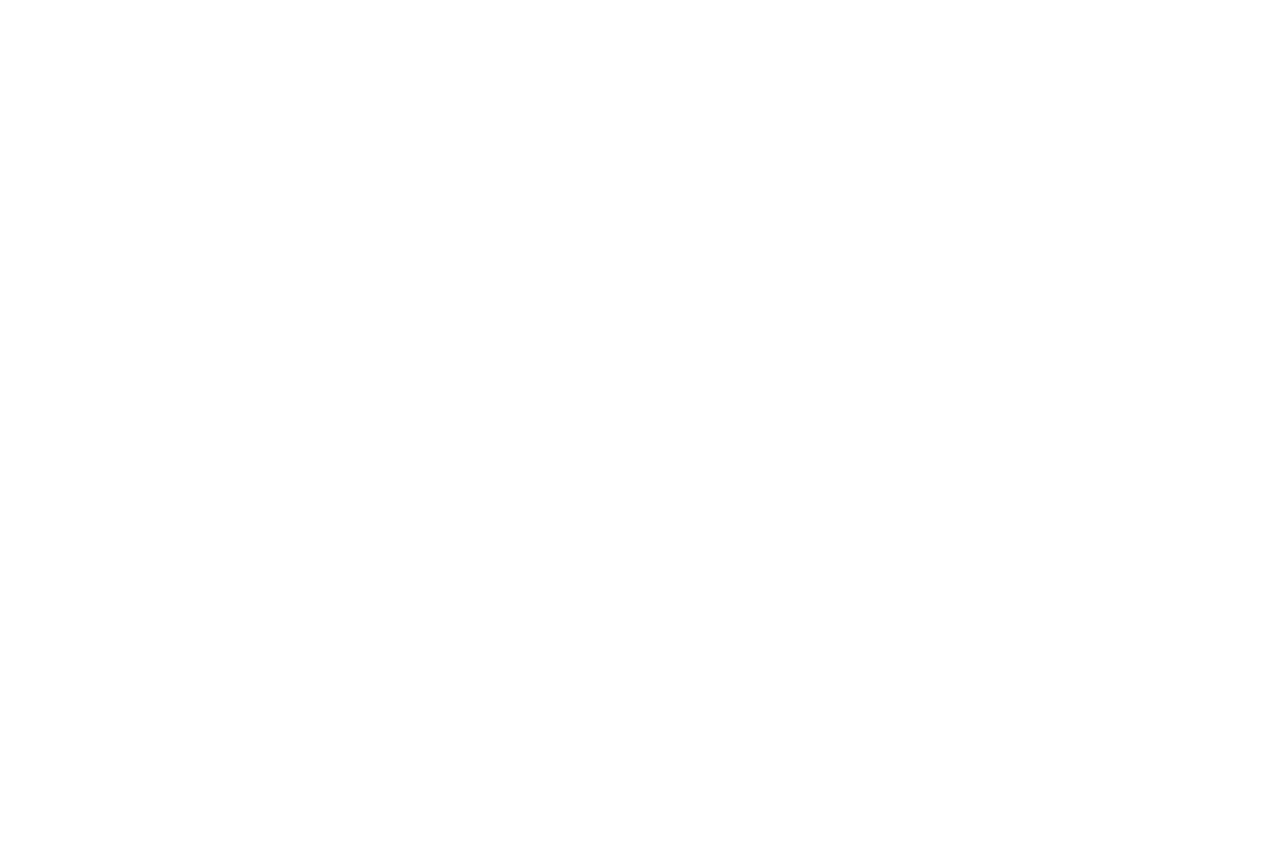
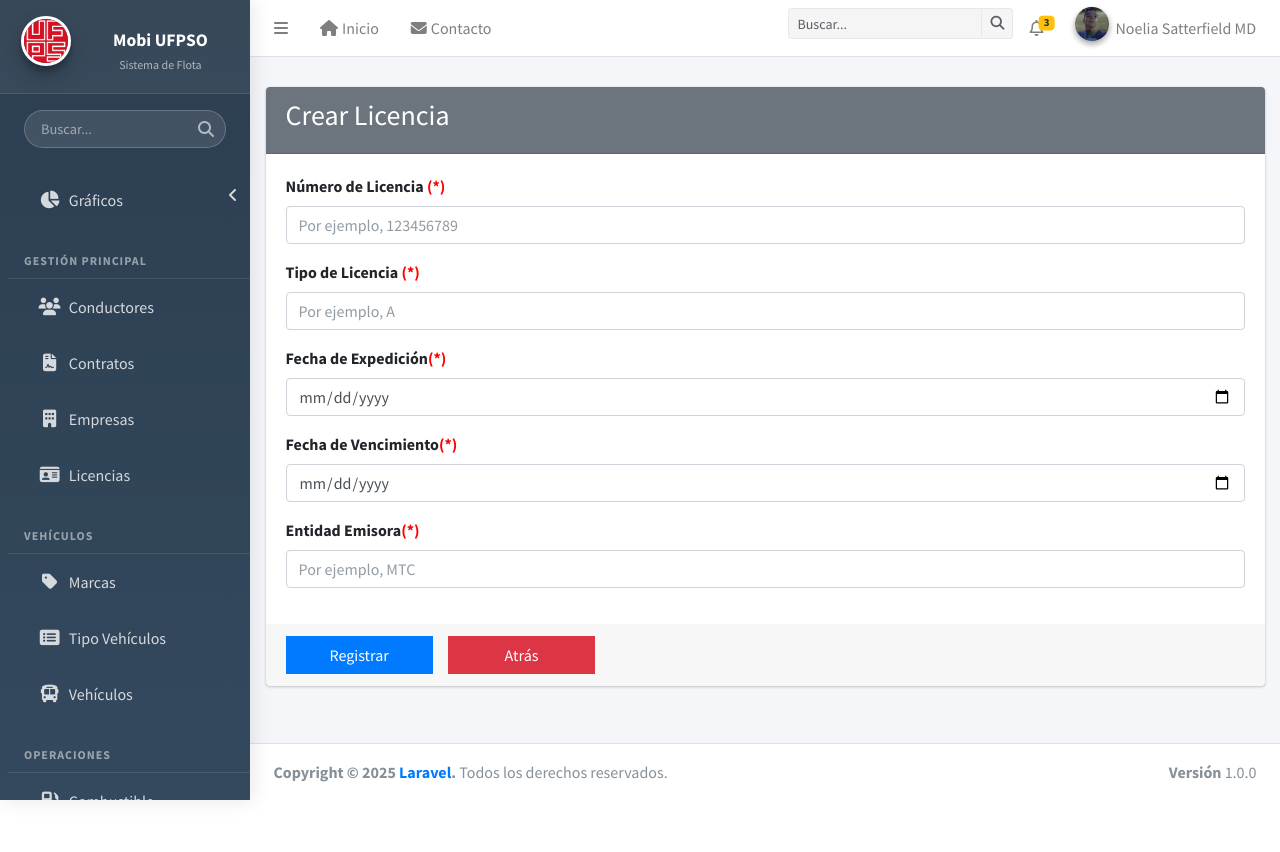
Before and after one commit to JordyPradaYanes/FlotaVehiculo, a Laravel app: page /licencias/create in a window 1280 px wide. Before the commit the page is empty. Before the commit the page ends 800 px from the top, so only its background shows below. Run offline with Laravel 12, Linux system fonts and the light colour scheme; a user stored in the database is signed in; data comes from the database, SQL or seed files in the repository; some libraries are stand-ins or nearby versions.

Commit message:
feat: Implement various fixes and improvements
This commit addresses several issues in the application:

- Fixes the `recarga_combustible` create form by passing the vehicle list from the controller.
- Adds SweetAlert confirmations for delete and status change actions in the `empresas` and `licencias` modules.
- Creates the content for the `licencias/create.blade.php` view, which was previously empty.

```diff
--- a/app/Http/Controllers/Recarga_CombustibleController.php
+++ b/app/Http/Controllers/Recarga_CombustibleController.php
@@ -4,6 +4,7 @@ namespace App\Http\Controllers;
 
 use Illuminate\Http\Request;
 use App\Models\Recarga_Combustible;
+use App\Models\Vehiculo;
 
 class Recarga_CombustibleController extends Controller
 {
@@ -21,7 +22,8 @@ class Recarga_CombustibleController extends Controller
      */
     public function create()
     {
-        return view('recarga_combustibles.create');
+        $vehiculos = Vehiculo::all();
+        return view('recarga_combustibles.create', compact('vehiculos'));
     }
 
     /**
--- a/resources/views/empresas/index.blade.php
+++ b/resources/views/empresas/index.blade.php
@@ -162,6 +162,7 @@
 
 @push('scripts')
 {{-- Agregando scripts necesarios para SweetAlert2 y funcionalidad del buscador --}}
+<script src="https://cdn.jsdelivr.net/npm/sweetalert2@11"></script>
 <script src="{{ asset('backend/dist/js/delete-confirm.js') }}"></script>
 <script src="{{ asset('backend/dist/js/statuschange.js') }}"></script>
 <script src="{{ asset('backend/dist/js/empresas.js') }}"></script>
--- a/resources/views/licencias/create.blade.php
+++ b/resources/views/licencias/create.blade.php
@@ -0,0 +1,122 @@
+@extends('layouts.app')
+
+@section('title','Crear Licencia')
+
+@section('content')
+<div class="content-wrapper">
+    <section class="content-header">
+        <div class="container-fluid">
+        </div>
+    </section>
+
+    <section class="content">
+        <div class="container-fluid">
+            <div class="row">
+                <div class="col-md-12">
+                    <div class="card">
+                        <div class="card-header bg-secondary">
+                            <h3>@yield('title')</h3>
+                        </div>
+                        <form method="POST" action="{{ route('licencias.store') }}">
+                            @csrf
+                            <div class="card-body">
+                                @if(session('error'))
+                                    <div class="alert alert-danger alert-dismissible fade show" role="alert">
+                                        {{ session('error') }}
+                                        <button type="button" class="close" data-dismiss="alert" aria-label="Close">
+                                            <span aria-hidden="true">&times;</span>
+                                        </button>
+                                    </div>
+                                @endif
+
+                                @if($errors->any())
+                                    <div class="alert alert-danger alert-dismissible fade show" role="alert">
+                                        <ul class="mb-0">
+                                            @foreach($errors->all() as $error)
+                                                <li>{{ $error }}</li>
+                                            @endforeach
+                                        </ul>
+                                        <button type="button" class="close" data-dismiss="alert" aria-label="Close">
+                                            <span aria-hidden="true">&times;</span>
+                                        </button>
+                                    </div>
+                                @endif
+
+                                <div class="row">
+                                    <div class="col-lg-12 col-sm-12 col-md-12 col-xs-12">
+                                        <div class="form-group label-floating">
+                                            <label class="control-label">Número de Licencia <strong
+                                                    style="color:red;">(*)</strong></label>
+                                            <input type="text" class="form-control" name="numero_licencia"
+                                                placeholder="Por ejemplo, 123456789" autocomplete="off"
+                                                value="{{ old('numero_licencia') }}" required>
+                                        </div>
+                                    </div>
+                                </div>
+                                <div class="row">
+                                    <div class="col-lg-12 col-sm-12 col-md-12 col-xs-12">
+                                        <div class="form-group label-floating">
+                                            <label class="control-label">Tipo de Licencia <strong
+                                                    style="color:red;">(*)</strong></label>
+                                            <input type="text" name="tipo_licencia" placeholder="Por ejemplo, A"
+                                                class="form-control" autocomplete="off"
+                                                value="{{ old('tipo_licencia') }}" required>
+                                        </div>
+                                    </div>
+                                </div>
+                                 <div class="row">
+                                    <div class="col-lg-12 col-sm-12 col-md-12 col-xs-12">
+                                        <div class="form-group label-floating">
+                                            <label class="control-label">Fecha de Expedición<strong
+                                                    style="color:red;">(*)</strong></label>
+                                            <input type="date" class="form-control" name="fecha_expedicion"
+                                                autocomplete="off"
+                                                value="{{ old('fecha_expedicion') }}" required>
+                                        </div>
+                                    </div>
+                                </div>
+                                <div class="row">
+                                    <div class="col-lg-12 col-sm-12 col-md-12 col-xs-12">
+                                        <div class="form-group label-floating">
+                                            <label class="control-label">Fecha de Vencimiento<strong
+                                                    style="color:red;">(*)</strong></label>
+                                            <input type="date" class="form-control" name="fecha_vencimiento"
+                                                autocomplete="off"
+                                                value="{{ old('fecha_vencimiento') }}" required>
+                                        </div>
+                                    </div>
+                                </div>
+                                <div class="row">
+                                    <div class="col-lg-12 col-sm-12 col-md-12 col-xs-12">
+                                        <div class="form-group label-floating">
+                                            <label class="control-label">Entidad Emisora<strong
+                                                    style="color:red;">(*)</strong></label>
+                                            <input type="text" class="form-control" name="entidad_emisora"
+                                                placeholder="Por ejemplo, MTC"
+                                                autocomplete="off"
+                                                value="{{ old('entidad_emisora') }}" required>
+                                        </div>
+                                    </div>
+                                </div>
+                                <input type="hidden" class="form-control" name="estado" value="1">
+                            </div>
+                            <div class="card-footer">
+                                <div class="row">
+                                    <div class="col-lg-2 col-xs-4">
+                                        <button type="submit"
+                                            class="btn btn-primary btn-block btn-flat">Registrar</button>
+                                    </div>
+                                    <div class="col-lg-2 col-xs-4">
+                                        <a href="{{ route('licencias.index') }}"
+                                            class="btn btn-danger btn-block btn-flat">Atrás</a>
+                                    </div>
+                                </div>
+                            </div>
+                        </form>
+                    </div>
+                </div>
+            </div>
+        </div>
+    </section>
+</div>
+@endsection
--- a/resources/views/licencias/index.blade.php
+++ b/resources/views/licencias/index.blade.php
@@ -163,6 +163,7 @@
 
 @push('scripts')
 {{-- Agregando scripts necesarios para SweetAlert2 y funcionalidad del buscador --}}
+<script src="https://cdn.jsdelivr.net/npm/sweetalert2@11"></script>
 <script src="{{ asset('backend/dist/js/delete-confirm.js') }}"></script>
 <script src="{{ asset('backend/dist/js/statuschange.js') }}"></script>
 <script src="{{ asset('backend/dist/js/licencias.js') }}"></script>
```
